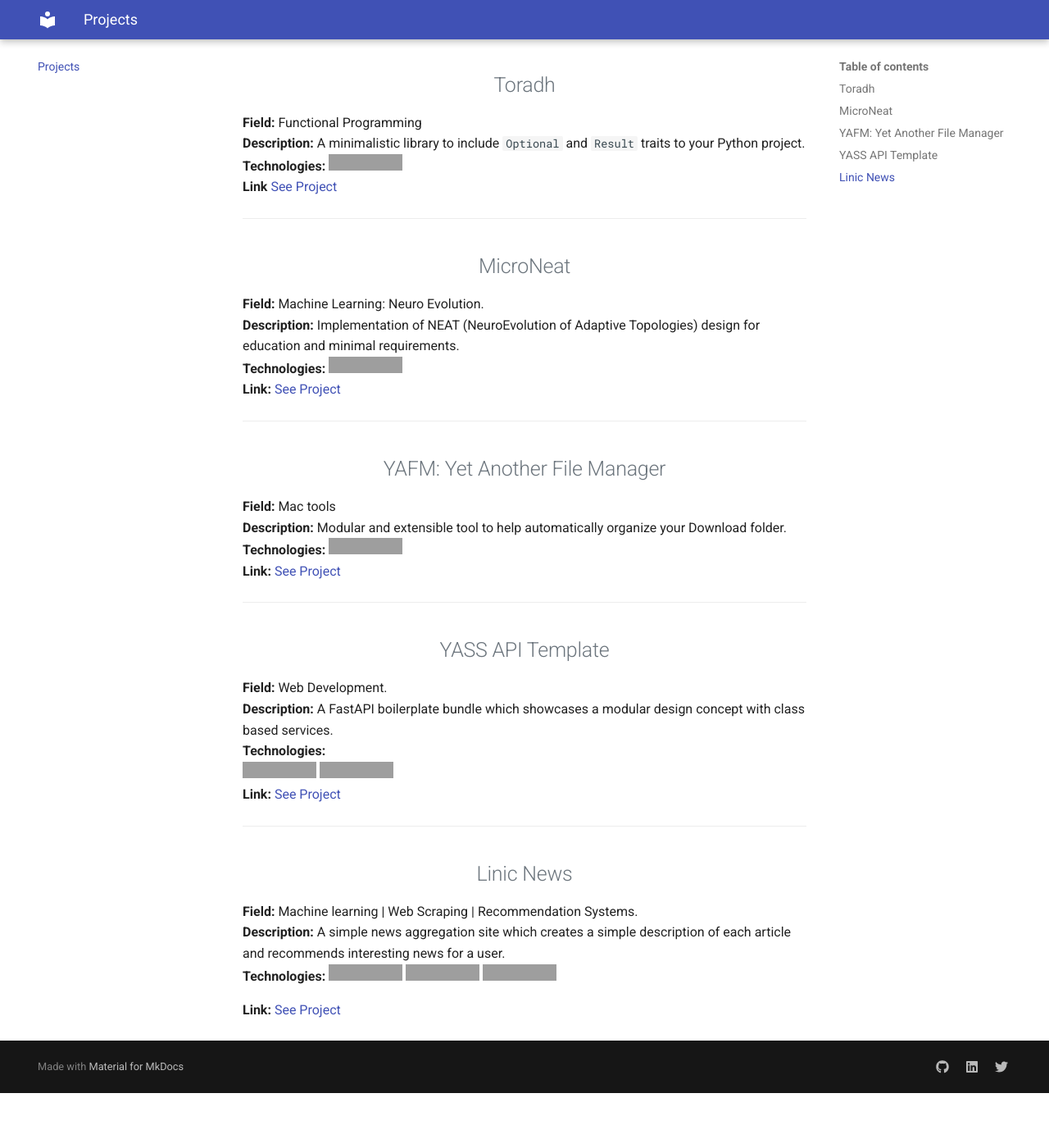
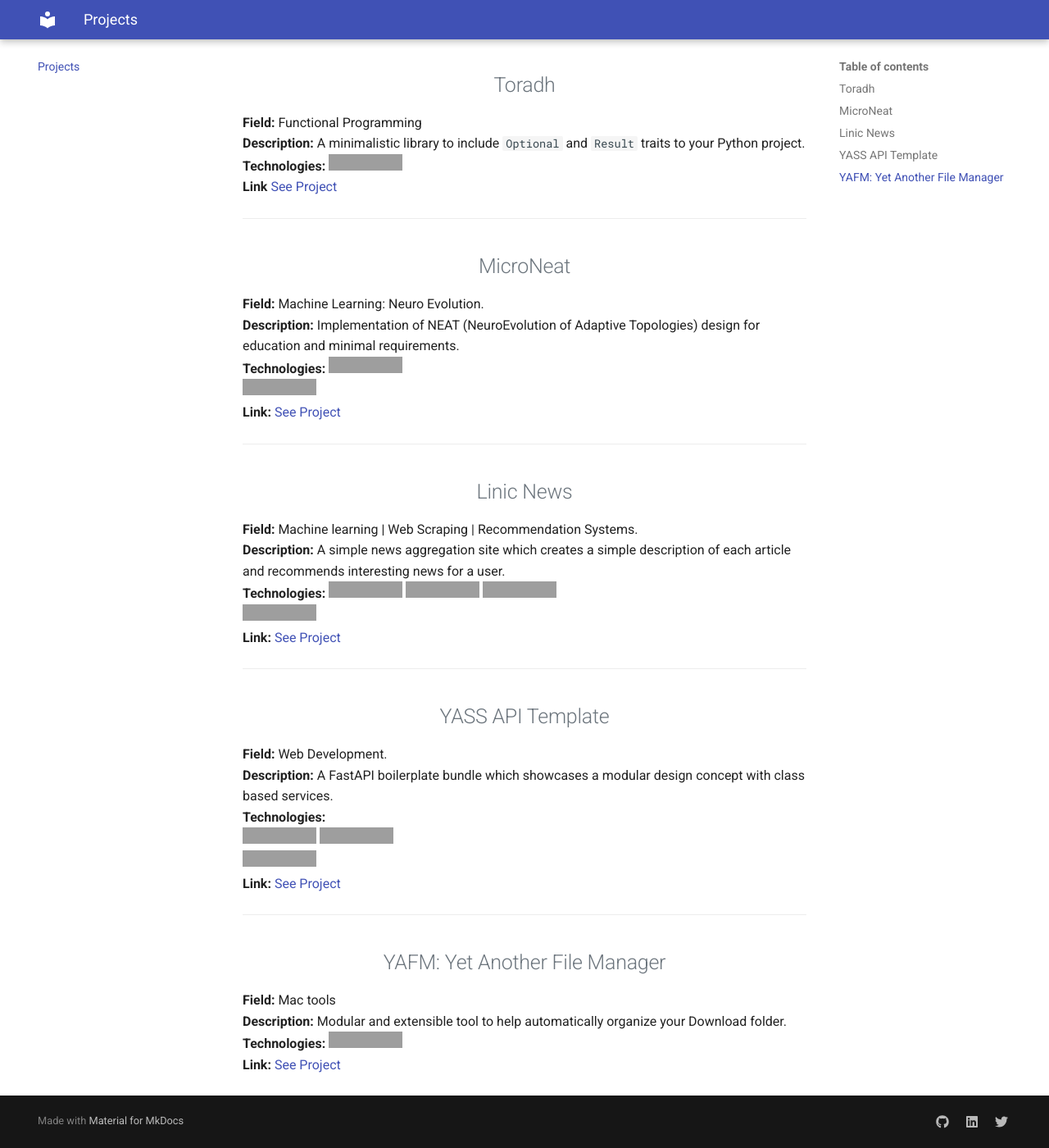
Before and after one commit to levensworth/levensworth.github.io, an MkDocs documentation site: the page built from docs/projects.md, in a window 1280 px wide and 1400 px high, scrolled down 202 px. Shown: the whole window at 82% size. Built offline with MkDocs 1.6.1 and Material for MkDocs 9.7.7, drawn with Linux system fonts in a browser that asks for light colours; before the commit the page ends 1535 px from its top, so only the background shows below that; part of the change alters nothing that is shown; grey boxes are pictures that could not be loaded.

Commit message:
[FIX] rearrange projects

```diff
--- a/docs/projects.md
+++ b/docs/projects.md
@@ -11,26 +11,10 @@
 ## MicroNeat
 **Field:** Machine Learning: Neuro Evolution.
 **Description:** Implementation of NEAT (NeuroEvolution of Adaptive Topologies) design for education and minimal requirements.
-**Technologies:** ![Python](https://img.shields.io/badge/-Python-3572A5?logo=python&logoColor=white&style=flat-square)
-**Link:** [See Project](https://github.com/levensworth/MicroNeat)
-
----
-
-## YAFM: Yet Another File Manager
-**Field:** Mac tools
-**Description:** Modular and extensible tool to help automatically organize your Download folder.
-**Technologies:** ![Python](https://img.shields.io/badge/-Python-3572A5?logo=python&logoColor=white&style=flat-square)
-**Link:** [See Project](https://github.com/levensworth/YAFM)
-
----
-
-## YASS API Template
-**Field:** Web Development.
-**Description:** A FastAPI boilerplate bundle which showcases a modular design concept with class based services.
 **Technologies:**
 ![Python](https://img.shields.io/badge/-Python-3572A5?logo=python&logoColor=white&style=flat-square)
-![FastAPI](https://img.shields.io/badge/FastAPI-005571?style=for-the-badge&logo=fastapi&logoColor=white&style=flat-square)
-**Link:** [See Project](https://github.com/yass-technologies/fastapi_template)
+![NumPy](https://img.shields.io/badge/-NumPy-013243?style=flat&logo=numpy&logoColor=white)
+**Link:** [See Project](https://github.com/levensworth/MicroNeat)
 
 ---
 
@@ -41,5 +25,24 @@
 ![Python](https://img.shields.io/badge/-Python-3572A5?logo=python&logoColor=white&style=flat-square)
 ![Transformers](https://img.shields.io/badge/transformers-blue)
 ![FastAPI](https://img.shields.io/badge/FastAPI-005571?style=for-the-badge&logo=fastapi&logoColor=white&style=flat-square)
+![React](https://shields.io/badge/react-black?logo=react&style=flat-square)
+**Link:** [See Project](https://github.com/levensworth/linic-news)
 
-**Link:** [See Project](https://github.com/levensworth/linic-news)
+---
+
+## YASS API Template
+**Field:** Web Development.
+**Description:** A FastAPI boilerplate bundle which showcases a modular design concept with class based services.
+**Technologies:**
+![Python](https://img.shields.io/badge/-Python-3572A5?logo=python&logoColor=white&style=flat-square)
+![FastAPI](https://img.shields.io/badge/FastAPI-005571?style=for-the-badge&logo=fastapi&logoColor=white&style=flat-square)
+![React](https://shields.io/badge/react-black?logo=react&style=flat-square)
+**Link:** [See Project](https://github.com/yass-technologies/fastapi_template)
+
+---
+
+## YAFM: Yet Another File Manager
+**Field:** Mac tools
+**Description:** Modular and extensible tool to help automatically organize your Download folder.
+**Technologies:** ![Python](https://img.shields.io/badge/-Python-3572A5?logo=python&logoColor=white&style=flat-square)
+**Link:** [See Project](https://github.com/levensworth/YAFM)
```
